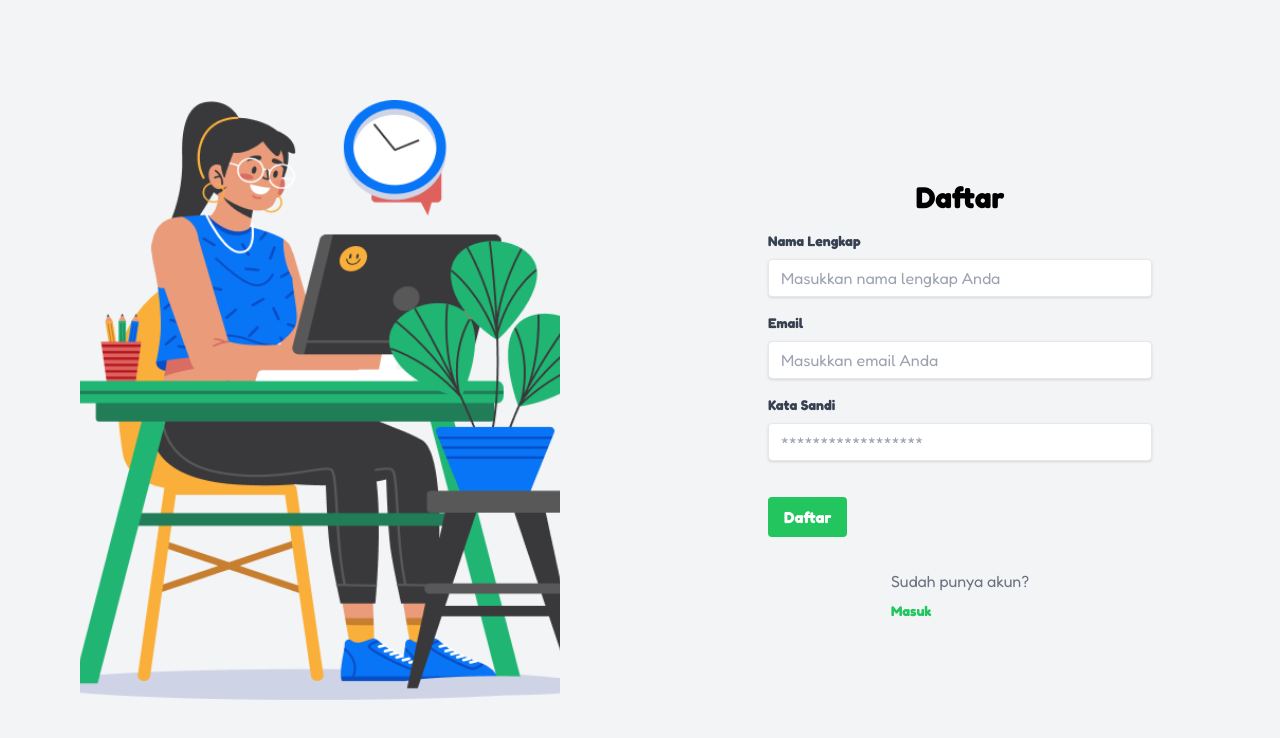
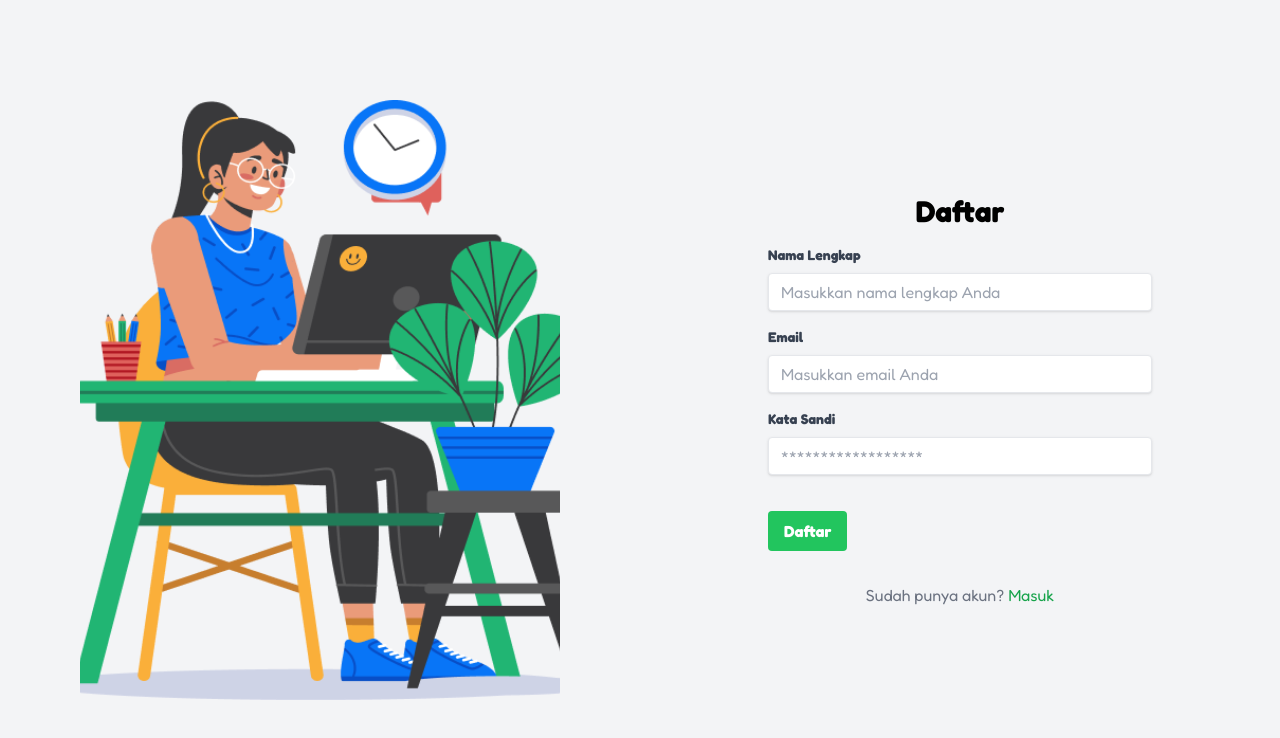
Before and after one commit to cchoirun/tanya-data, a React (Vite) app: page /register in a window 1280 px wide. Shown: the top 738 px of the page. Built offline with nearby package versions, Linux system fonts and the light colour scheme.

Commit message:
Add register page

```diff
--- a/src/App.jsx
+++ b/src/App.jsx
@@ -1,7 +1,7 @@
 import Index from "./components/Pages/Index"
 import LoginPage from "./components/Pages/LoginPage"
+import RegisterPage from "./components/Pages/RegisterPage"
 import Nopage from "./components/Pages/Nopage"
-import RegisterPage from "./components/container/Register"
 import Navbar from "./components/Navbar/Navbar"
 import Footer from "./components/container/Footer"
 
--- a/src/components/Pages/LoginPage.jsx
+++ b/src/components/Pages/LoginPage.jsx
@@ -11,7 +11,6 @@ export default function LoginPage(){
     return(
       <div>
         <Login/>
-        <p>Hehe</p>
       </div>
     )
 }
--- /dev/null
+++ b/src/components/Pages/RegisterPage.jsx
@@ -0,0 +1,8 @@
+import Register from "../container/Register";
+export default function RegisterPage(){
+    return(
+      <div>
+        <Register/>
+      </div>
+    )
+  }
--- a/src/components/container/Login.jsx
+++ b/src/components/container/Login.jsx
@@ -63,6 +63,12 @@ const LoginPage = () => {
               Apple
             </button>
           </div>
+          <div className="mt-8">
+          <p className="text-center text-gray-500">Belum punya akun? <a href="/register" className="text-blue-600  hover:text-blue-800 hover:underline">Daftar</a></p>
+          {/* <a className="inline-block mt-2 text-sm font-bold text-green-500 align-baseline hover:text-green-800" href="/login">
+            Masuk
+          </a> */}
+        </div>
         </div>
       </div>
     </div>
--- a/src/components/container/Register.jsx
+++ b/src/components/container/Register.jsx
@@ -2,7 +2,7 @@ import React from "react";
 import { motion } from "framer-motion"; // Jika Anda ingin menambahkan animasi
 import registerImage from "../../assets/About.png"; // Ganti dengan path gambar Anda
 
-const RegisterPage = () => {
+const Register = () => {
   return (
     <div className="flex h-screen bg-gray-100">
       {/* Bagian Kiri (Gambar) */}
@@ -59,14 +59,14 @@ const RegisterPage = () => {
         </form>
 
         <div className="mt-8">
-          <p className="text-center text-gray-500">Sudah punya akun?</p>
-          <a className="inline-block mt-2 text-sm font-bold text-green-500 align-baseline hover:text-green-800" href="/login">
+          <p className="text-center text-gray-500">Sudah punya akun? <a href="/login" className="text-green-600 hover:text-green-800 hover:underline">Masuk</a> </p>
+          {/* <a className="inline-block mt-2 text-sm font-bold text-green-500 align-baseline hover:text-green-800" href="/login">
             Masuk
-          </a>
+          </a> */}
         </div>
       </div>
     </div>
   );
 };
 
-export default RegisterPage;
+export default Register;
```
